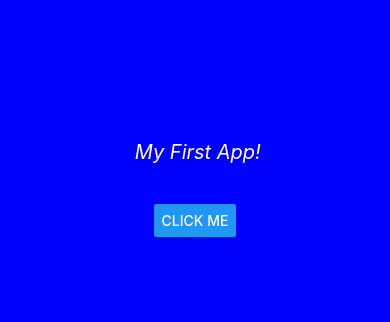
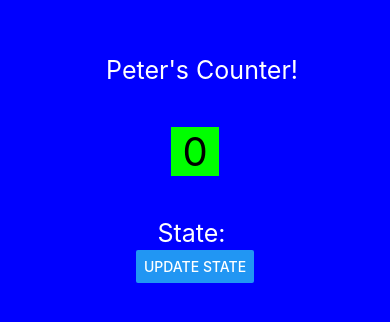
Before and after one commit to psheldon230/First-App, a React Native app: screen / in a window 390 px wide. Shown: the part 254-576 px from the top of the page. Built offline with nearby package versions, Linux system fonts and the light colour scheme.

Commit message:
Completed counter program

```diff
--- a/App.js
+++ b/App.js
@@ -1,13 +1,32 @@
+import React, {useState} from 'react';
 import { StatusBar } from 'expo-status-bar';
 import { Button, Linking, SafeAreaView, ScrollView, StyleSheet, Text, View } from 'react-native';
 
 export default function App() {
+  const[name, setName] = useState("Peter's Counter!")
+  const[session, setSession] = useState({number: 0})
+  const[numState, setNumstate] = useState('')
+  const[current,setCurrent] = useState(true)
+  const onClick = () => {
+    let num = session.number
+    num ++
+    if (num % 2 == 0)
+    {
+      setNumstate('Even')
+    }
+    else{
+
+      setNumstate('Odd')
+    }
+    setName("Current Count: ")
+    setSession({number: num})
+  }
   return (
-
     <View style= {styles.container}>
-      <Text style= {styles.text}> My First App!
-      </Text>
-      <Button title= 'Click Me' onPress= {()=>{Linking.openURL('https://news.sky.com/story/blinking-white-guy-meet-the-man-using-meme-fame-to-raise-thousands-for-charity-11819235')}}> </Button>
+      <Text style= {styles.text}>  {name}</Text>
+      <Text style= {styles.countBox}> {session.number} </Text>
+      <Text style= {styles.text}> State: {numState} </Text>
+      <Button title= 'Update State' onPress ={onClick}> </Button>
     </View>
   );
 }
@@ -21,8 +40,12 @@ const styles = StyleSheet.create({
   },
   text: {
     color: '#fff',
-    fontSize: 20,
-    fontStyle: 'italic',
-    margin: 40
+    fontSize: 25,
+    margin: 2,
+  },
+  countBox: {
+    fontSize: 40,
+    margin: 40,
+    backgroundColor: 'lime'
   }
 });
```
